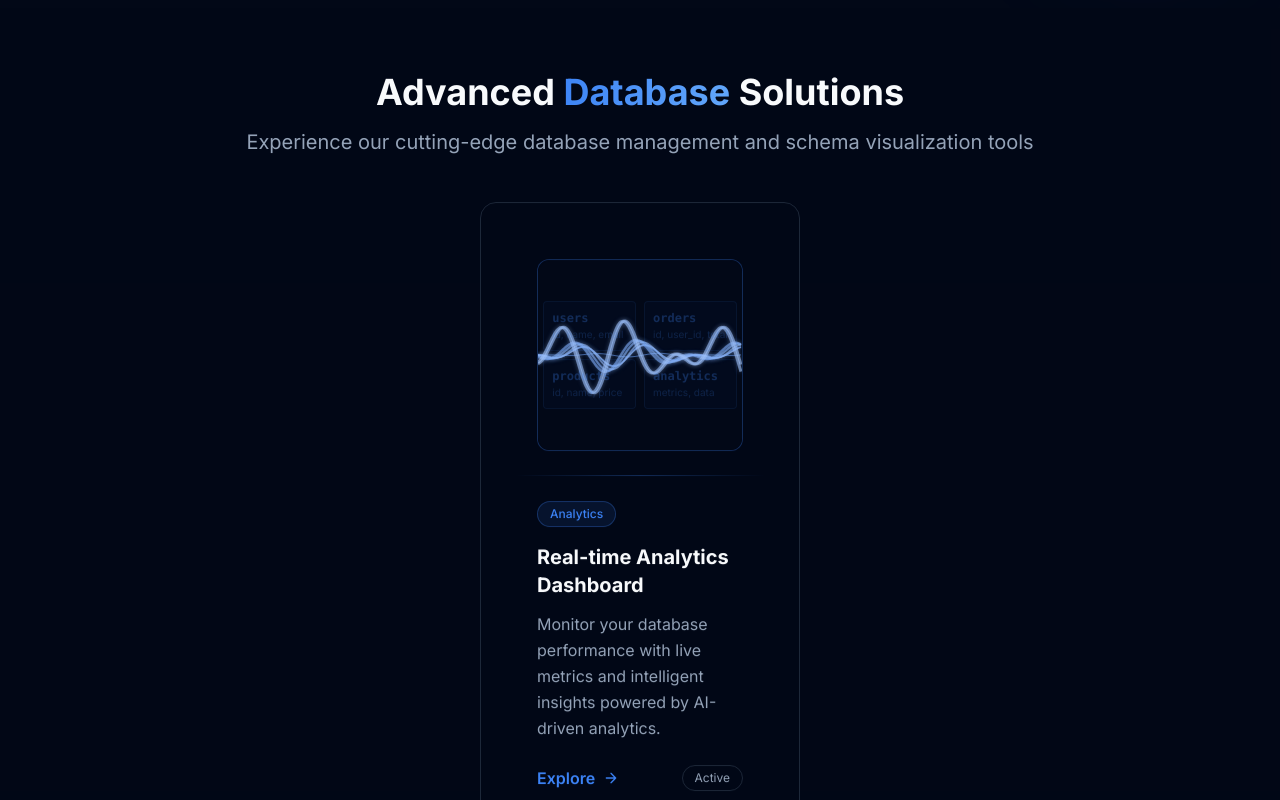
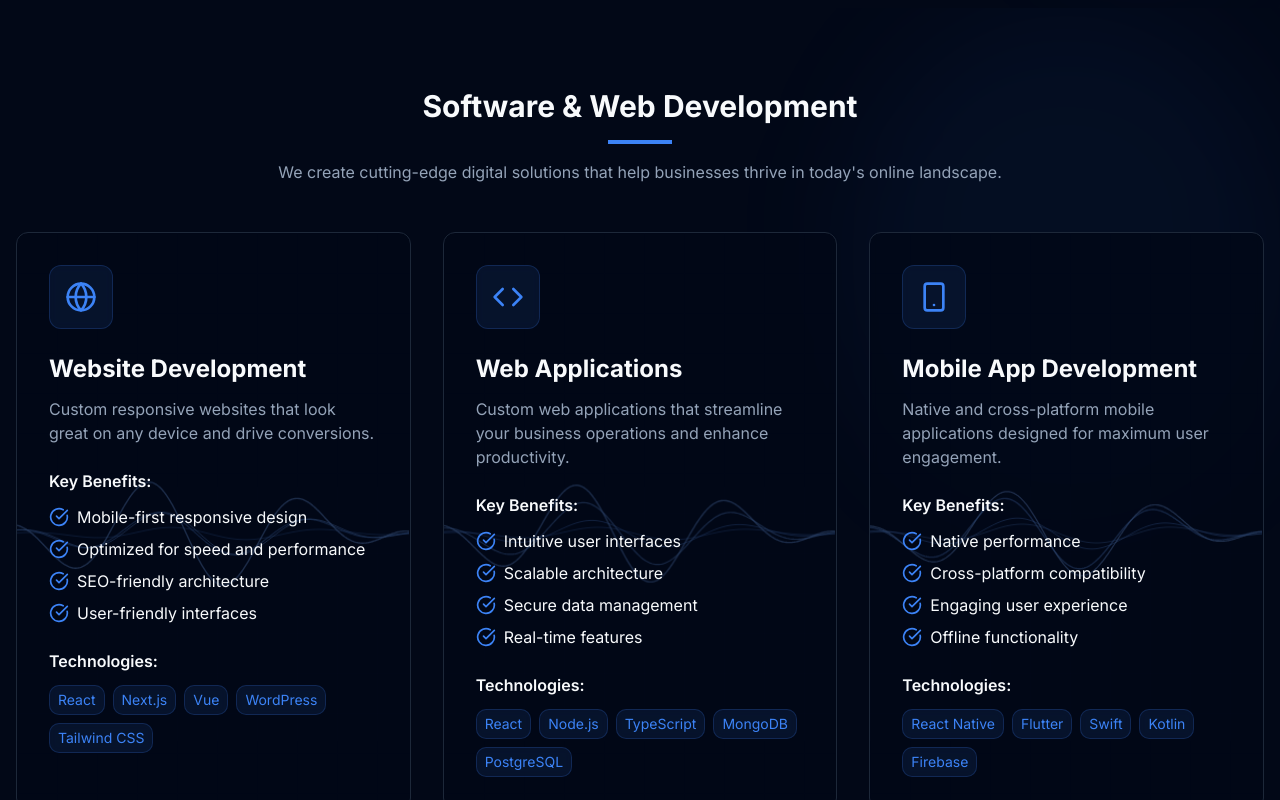
Before and after one commit to Rushil-s/aura-byt-digital-forge, a React (Vite) app: page /services#it-support in a window 1280 px wide. Shown: the part 560-1360 px from the top of the page. Built offline with nearby package versions, Linux system fonts and the light colour scheme.

Commit message:
Apply Wave Animation Style to Existing Service Cards

```diff
--- a/src/components/ui/schema-card-with-animated-wave-visualizer.tsx
+++ /dev/null
@@ -1,177 +0,0 @@
-import React, { useEffect, useRef } from 'react';
-import { cn } from '@/lib/utils';
-
-interface SchemaCardProps {
-  className?: string;
-  title?: string;
-  description?: string;
-  badge?: string;
-  actionText?: string;
-  statusText?: string;
-}
-
-export default function SchemaCard({
-  className,
-  title = "Schema Management",
-  description = "Design, optimize and maintain your database structure with powerful schema tools.",
-  badge = "Database",
-  actionText = "Manage",
-  statusText = "Live"
-}: SchemaCardProps) {
-  const canvasRef = useRef<HTMLCanvasElement>(null);
-
-  useEffect(() => {
-    const canvas = canvasRef.current;
-    if (!canvas) return;
-
-    const ctx = canvas.getContext('2d');
-    if (!ctx) return;
-
-    let time = 0;
-    let animationId: number;
-
-    const waveData = Array.from({ length: 8 }).map(() => ({
-      value: Math.random() * 0.5 + 0.1,
-      targetValue: Math.random() * 0.5 + 0.1,
-      speed: Math.random() * 0.02 + 0.01
-    }));
-
-    function resizeCanvas() {
-      if (!canvas) return;
-      canvas.width = canvas.offsetWidth * window.devicePixelRatio;
-      canvas.height = canvas.offsetHeight * window.devicePixelRatio;
-      ctx.scale(window.devicePixelRatio, window.devicePixelRatio);
-    }
-
-    function updateWaveData() {
-      waveData.forEach(data => {
-        if (Math.random() < 0.01) data.targetValue = Math.random() * 0.7 + 0.1;
-        const diff = data.targetValue - data.value;
-        data.value += diff * data.speed;
-      });
-    }
-
-    function draw() {
-      if (!canvas || !ctx) return;
-
-      const width = canvas.offsetWidth;
-      const height = canvas.offsetHeight;
-
-      // Clear with dark background matching your theme
-      ctx.fillStyle = 'hsl(222, 84%, 4.9%)'; // Your background color
-      ctx.fillRect(0, 0, width, height);
-
-      waveData.forEach((data, i) => {
-        const freq = data.value * 7;
-        ctx.beginPath();
-        for (let x = 0; x < width; x++) {
-          const nx = (x / width) * 2 - 1;
-          const px = nx + i * 0.04 + freq * 0.03;
-          const py = Math.sin(px * 10 + time) * Math.cos(px * 2) * freq * 0.1 * ((i + 1) / 8);
-          const y = (py + 1) * height / 2;
-          x === 0 ? ctx.moveTo(x, y) : ctx.lineTo(x, y);
-        }
-        const intensity = Math.min(1, freq * 0.3);
-        // Use your primary color (217 91% 60%)
-        const hue = 217;
-        const saturation = 91;
-        const lightness = 60 + intensity * 20;
-        ctx.lineWidth = 1 + i * 0.3;
-        ctx.strokeStyle = `hsla(${hue}, ${saturation}%, ${lightness}%, 0.6)`;
-        ctx.shadowColor = `hsla(${hue}, ${saturation}%, ${lightness}%, 0.5)`;
-        ctx.shadowBlur = 5;
-        ctx.stroke();
-        ctx.shadowBlur = 0;
-      });
-    }
-
-    function animate() {
-      time += 0.02;
-      updateWaveData();
-      draw();
-      animationId = requestAnimationFrame(animate);
-    }
-
-    const handleResize = () => {
-      resizeCanvas();
-    };
-
-    window.addEventListener('resize', handleResize);
-    resizeCanvas();
-    animate();
-
-    return () => {
-      window.removeEventListener('resize', handleResize);
-      if (animationId) {
-        cancelAnimationFrame(animationId);
-      }
-    };
-  }, []);
-
-  return (
-    <div className={cn("relative w-full max-w-xs mx-auto", className)}>
-      <div className="relative professional-card overflow-hidden rounded-2xl flex flex-col animate-float">
-        <div className="p-6 flex justify-center relative">
-          <div className="w-full h-48 rounded-xl border border-primary/30 overflow-hidden relative bg-background/50 backdrop-blur-sm">
-            {/* Animated wave canvas */}
-            <canvas
-              ref={canvasRef}
-              className="absolute inset-0 w-full h-full rounded-xl"
-              style={{ width: '100%', height: '100%' }}
-            />
-
-            {/* Tech grid overlay matching your existing style */}
-            <div className="absolute inset-0 tech-grid opacity-20 pointer-events-none" />
-
-            {/* Database schema visualization overlay */}
-            <div className="absolute inset-0 flex items-center justify-center opacity-30">
-              <div className="grid grid-cols-2 gap-2 text-xs text-primary">
-                <div className="bg-primary/10 p-2 rounded border border-primary/30 backdrop-blur-sm">
-                  <div className="font-mono font-semibold">users</div>
-                  <div className="text-[10px] opacity-70">id, name, email</div>
-                </div>
-                <div className="bg-primary/10 p-2 rounded border border-primary/30 backdrop-blur-sm">
-                  <div className="font-mono font-semibold">orders</div>
-                  <div className="text-[10px] opacity-70">id, user_id, total</div>
-                </div>
-                <div className="bg-primary/10 p-2 rounded border border-primary/30 backdrop-blur-sm">
-                  <div className="font-mono font-semibold">products</div>
-                  <div className="text-[10px] opacity-70">id, name, price</div>
-                </div>
-                <div className="bg-primary/10 p-2 rounded border border-primary/30 backdrop-blur-sm">
-                  <div className="font-mono font-semibold">analytics</div>
-                  <div className="text-[10px] opacity-70">metrics, data</div>
-                </div>
-              </div>
-            </div>
-          </div>
-        </div>
-
-        <div className="w-full h-px bg-gradient-to-r from-transparent via-primary/30 to-transparent" />
-
-        <div className="p-6">
-          <span className="inline-block px-3 py-1 bg-primary/10 text-primary rounded-full text-xs font-medium mb-4 border border-primary/30">
-            {badge}
-          </span>
-          <h3 className="text-xl font-bold text-foreground mb-3 group-hover:text-primary transition-colors">
-            {title}
-          </h3>
-          <p className="text-muted-foreground mb-6 leading-relaxed">
-            {description}
-          </p>
-          <div className="flex justify-between items-center">
-            <button className="inline-flex items-center text-primary font-semibold hover:text-primary/80 transition-colors group/link">
-              {actionText}
-              <svg className="w-4 h-4 ml-2 group-hover/link:translate-x-1 transition-transform" viewBox="0 0 24 24" fill="none">
-                <path d="M5 12H19M19 12L12 5M19 12L12 19" stroke="currentColor" strokeWidth={2} strokeLinecap="round" strokeLinejoin="round"/>
-              </svg>
-            </button>
-            <span className="text-muted-foreground text-xs px-3 py-1 rounded-full border border-border bg-card/50">
-              {statusText}
-            </span>
-          </div>
-        </div>
-      </div>
-    </div>
-  );
-}
--- a/src/pages/Services.tsx
+++ b/src/pages/Services.tsx
@@ -3,7 +3,134 @@ import { Link } from 'react-router-dom';
 import { Code, Database, Globe, Smartphone, BarChart, Search, Mail, ShieldCheck, Server, Headphones, Settings, Cpu, CheckCircle, Users, MonitorSmartphone, Coffee, Cloud, Share2, TrendingUp, LineChart, Youtube, Instagram, Palette, FileCode } from 'lucide-react';
 import { useIsMobile } from '@/hooks/use-mobile';
 import SEO from '@/components/SEO';
-import SchemaCard from '@/components/ui/schema-card-with-animated-wave-visualizer';
+
+// Enhanced service item with wave animation
+const ServiceItemWithWaves = memo(({ service, index }: { service: any; index: number }) => {
+  const canvasRef = useRef<HTMLCanvasElement>(null);
+
+  useEffect(() => {
+    const canvas = canvasRef.current;
+    if (!canvas) return;
+
+    const ctx = canvas.getContext('2d');
+    if (!ctx) return;
+
+    let time = 0;
+    let animationId: number;
+
+    const waveData = Array.from({ length: 4 }).map(() => ({
+      value: Math.random() * 0.3 + 0.1,
+      targetValue: Math.random() * 0.3 + 0.1,
+      speed: Math.random() * 0.015 + 0.005
+    }));
+
+    function resizeCanvas() {
+      if (!canvas) return;
+      canvas.width = canvas.offsetWidth * window.devicePixelRatio;
+      canvas.height = canvas.offsetHeight * window.devicePixelRatio;
+      ctx.scale(window.devicePixelRatio, window.devicePixelRatio);
+    }
+
+    function updateWaveData() {
+      waveData.forEach(data => {
+        if (Math.random() < 0.008) data.targetValue = Math.random() * 0.4 + 0.1;
+        const diff = data.targetValue - data.value;
+        data.value += diff * data.speed;
+      });
+    }
+
+    function draw() {
+      if (!canvas || !ctx) return;
+
+      const width = canvas.offsetWidth;
+      const height = canvas.offsetHeight;
+
+      // Clear with transparent background
+      ctx.clearRect(0, 0, width, height);
+
+      waveData.forEach((data, i) => {
+        const freq = data.value * 5;
+        ctx.beginPath();
+        for (let x = 0; x < width; x++) {
+          const nx = (x / width) * 2 - 1;
+          const px = nx + i * 0.03 + freq * 0.02;
+          const py = Math.sin(px * 8 + time) * Math.cos(px * 1.5) * freq * 0.08 * ((i + 1) / 4);
+          const y = (py + 1) * height / 2;
+          x === 0 ? ctx.moveTo(x, y) : ctx.lineTo(x, y);
+        }
+        const intensity = Math.min(1, freq * 0.4);
+        const hue = 217;
+        const saturation = 91;
+        const lightness = 60 + intensity * 15;
+        ctx.lineWidth = 0.8 + i * 0.2;
+        ctx.strokeStyle = `hsla(${hue}, ${saturation}%, ${lightness}%, ${0.3 + intensity * 0.3})`;
+        ctx.stroke();
+      });
+    }
+
+    function animate() {
+      time += 0.015;
+      updateWaveData();
+      draw();
+      animationId = requestAnimationFrame(animate);
+    }
+
+    const handleResize = () => resizeCanvas();
+    window.addEventListener('resize', handleResize);
+    resizeCanvas();
+    animate();
+
+    return () => {
+      window.removeEventListener('resize', handleResize);
+      if (animationId) cancelAnimationFrame(animationId);
+    };
+  }, []);
+
+  return (
+    <div
+      className="professional-card relative service-card group overflow-hidden"
+      style={{ transitionDelay: `${index * 50}ms` }}
+    >
+      {/* Animated wave background */}
+      <canvas
+        ref={canvasRef}
+        className="absolute inset-0 w-full h-full opacity-40 pointer-events-none"
+        style={{ width: '100%', height: '100%' }}
+      />
+
+      {/* Tech grid overlay */}
+      <div className="absolute inset-0 tech-grid opacity-10 pointer-events-none" />
+
+      {/* Content */}
+      <div className="relative z-10">
+        <div className="w-12 h-12 md:w-16 md:h-16 rounded-lg bg-primary/10 flex items-center justify-center mb-4 md:mb-6 text-primary group-hover:scale-110 transition-transform border border-primary/20 backdrop-blur-sm">
+          {service.icon}
+        </div>
+        <h3 className="text-xl md:text-2xl font-bold mb-2 md:mb-3 group-hover:text-primary transition-colors">{service.title}</h3>
+        <p className="text-muted-foreground mb-4 md:mb-6">{service.description}</p>
+
+        <h4 className="font-semibold mb-2 md:mb-3 text-sm md:text-base">Key Benefits:</h4>
+        <ul className="space-y-1 md:space-y-2 mb-4 md:mb-6 text-sm md:text-base">
+          {service.benefits.slice(0, 4).map((benefit: string, j: number) => (
+            <li key={j} className="flex items-start">
+              <CheckCircle className="text-primary mr-2 h-4 w-4 md:h-5 md:w-5 mt-0.5 flex-shrink-0" />
+              <span>{benefit}</span>
+            </li>
+          ))}
+        </ul>
+
+        <h4 className="font-semibold mb-2 md:mb-3 text-sm md:text-base">Technologies:</h4>
+        <div className="flex flex-wrap gap-1 md:gap-2">
+          {service.technologies.map((tech: string, k: number) => (
+            <span key={k} className="px-2 py-1 bg-primary/10 text-primary rounded-md text-xs md:text-sm border border-primary/20 backdrop-blur-sm">
+              {tech}
+            </span>
+          ))}
+        </div>
+      </div>
+    </div>
+  );
+});
 
 // Memoize service components for performance
 const ServiceCategory = memo(({
@@ -41,7 +168,7 @@ const ServiceCategory = memo(({
 
         <div className="grid grid-cols-1 md:grid-cols-2 lg:grid-cols-3 gap-6 md:gap-8">
           {items.map((service, i) => (
-            <ServiceItem
+            <ServiceItemWithWaves
               key={i}
               service={service}
               index={i}
@@ -50,42 +177,6 @@ const ServiceCategory = memo(({
         </div>
       </div>
     </section>
-  );
-});
-
-// Memoize service item component
-const ServiceItem = memo(({ service, index }: { service: any; index: number }) => {
-  return (
-    <div
-      className="professional-card relative service-card group"
-      style={{ transitionDelay: `${index * 50}ms` }}
-    >
-      <div className="w-12 h-12 md:w-16 md:h-16 rounded-lg bg-primary/10 flex items-center justify-center mb-4 md:mb-6 text-primary group-hover:scale-110 transition-transform">
-        {service.icon}
-      </div>
-      <h3 className="text-xl md:text-2xl font-bold mb-2 md:mb-3 group-hover:text-primary transition-colors">{service.title}</h3>
-      <p className="text-muted-foreground mb-4 md:mb-6">{service.description}</p>
-
-      <h4 className="font-semibold mb-2 md:mb-3 text-sm md:text-base">Key Benefits:</h4>
-      <ul className="space-y-1 md:space-y-2 mb-4 md:mb-6 text-sm md:text-base">
-        {service.benefits.slice(0, 4).map((benefit: string, j: number) => (
-          <li key={j} className="flex items-start">
-            <CheckCircle className="text-primary mr-2 h-4 w-4 md:h-5 md:w-5 mt-0.5 flex-shrink-0" />
-            <span>{benefit}</span>
-          </li>
-        ))}
-      </ul>
-
-      {/* Technologies section */}
-      <h4 className="font-semibold mb-2 md:mb-3 text-sm md:text-base">Technologies:</h4>
-      <div className="flex flex-wrap gap-1 md:gap-2">
-        {service.technologies.map((tech: string, k: number) => (
-          <span key={k} className="px-2 py-1 bg-primary/10 text-primary rounded-md text-xs md:text-sm">
-            {tech}
-          </span>
-        ))}
-      </div>
-    </div>
   );
 });
 
@@ -341,30 +432,6 @@ const Services = () => {
         </div>
       </section>
 
-      {/* Schema Card Showcase - Integrated into the flow */}
-      <section className="py-16 bg-card/20 relative overflow-hidden">
-        <div className="container mx-auto px-4">
-          <div className="max-w-4xl mx-auto text-center mb-12">
-            <h2 className="text-3xl md:text-4xl font-bold mb-4">
-              Advanced <span className="gradient-text">Database</span> Solutions
-            </h2>
-            <p className="text-xl text-muted-foreground mb-8">
-              Experience our cutting-edge database management and schema visualization tools
-            </p>
-          </div>
-
-          <div className="flex justify-center">
-            <SchemaCard
-              title="Real-time Analytics Dashboard"
-              description="Monitor your database performance with live metrics and intelligent insights powered by AI-driven analytics."
-              badge="Analytics"
-              actionText="Explore"
-              statusText="Active"
-            />
-          </div>
-        </div>
-      </section>
-
       <div ref={servicesRef}>
         {/* Services Sections */}
         {services.map((serviceCategory, index) => (
```
